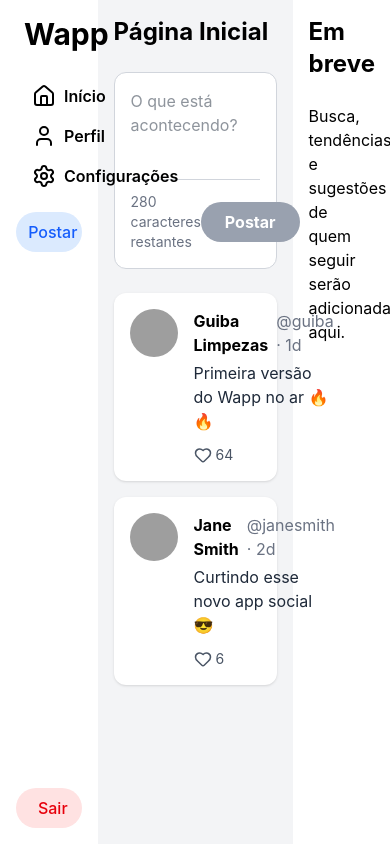
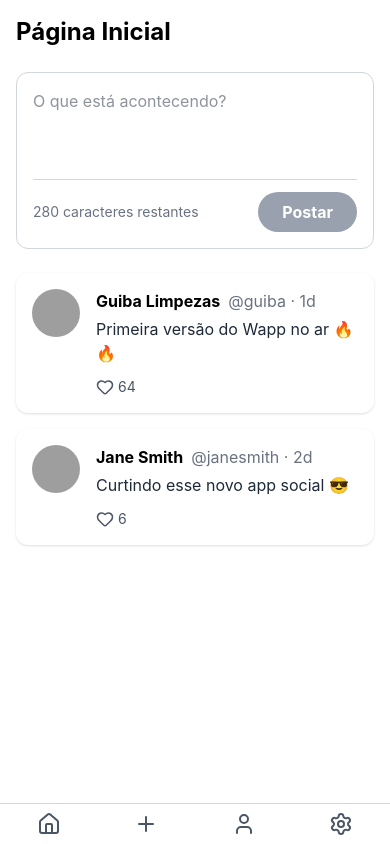
Before and after one commit to vilippi/clone-twitter, a React (Vite) app in the folder wapp/: page / in a window 390 px wide. Built offline with nearby package versions, Linux system fonts and the light colour scheme; grey boxes are pictures that could not be loaded.

Commit message:
Responsividade para celulares adicionada

```diff
--- /dev/null
+++ b/wapp/src/components/common/MobileNav.jsx
@@ -0,0 +1,26 @@
+import { House, User, Plus, Settings } from 'lucide-react'
+import { Link } from 'react-router-dom'
+import { useAuth } from '../../context/AuthContext'
+
+const MobileNav = () => {
+    const { user } = useAuth()
+
+    return (
+        <nav className="fixed bottom-0 left-0 w-full bg-white dark:bg-neutral-900 border-t border-gray-300 dark:border-neutral-700 flex justify-around items-center py-2 z-50 md:hidden">
+            <Link to="/" className="text-gray-600 dark:text-white hover:text-primary">
+                <House />
+            </Link>
+            <Link to="#" className="text-gray-600 dark:text-white hover:text-primary">
+                <Plus />
+            </Link>
+            <Link to={`/profile/${user?.username}`} className="text-gray-600 dark:text-white hover:text-primary">
+                <User />
+            </Link>
+            <Link to="/configuracao"  className="text-gray-600 dark:text-white hover:text-primary">
+                <Settings />
+            </Link>
+        </nav>
+    )
+}
+
+export default MobileNav
--- a/wapp/src/layout/MainLayout.jsx
+++ b/wapp/src/layout/MainLayout.jsx
@@ -7,6 +7,7 @@ import { PencilLine } from 'lucide-react';
 
 import { useAuth } from '../context/AuthContext';
 import { Link } from 'react-router-dom';
+import MobileNav from '../components/common/MobileNav';
 
 const MainLayout = ({ children }) => {
 
@@ -15,10 +16,10 @@ const MainLayout = ({ children }) => {
     return (
 
         // Div que engloba tudo
-        <div className="min-h-screen grid grid-cols-12">
+        <div className="min-h-screen grid grid-cols-1 md:grid-cols-12">
 
             {/* Sidebar Fixa a esquerda (Menu) */}
-            <aside className="col-span-3 p-4 sticky top-0 h-screen dark:bg-neutral-700">
+            <aside className="hidden md:block md:col-span-3 p-4 sticky top-0 h-screen dark:bg-neutral-700">
                 <nav className="flex flex-col justify-between h-full">
 
                     {/* Topo: logo + links */}
@@ -56,12 +57,14 @@ const MainLayout = ({ children }) => {
             </aside>
 
             {/* TimeLine (Conteudo Principal) */}
-            <main className="col-span-6 p-4 bg-gray-100 dark:bg-neutral-700">
+            <main className="col-span-1 md:col-span-6 p-4 bg-white dark:bg-neutral-700">
                 {children}
             </main>
 
+            <MobileNav />
+
             {/* Sidebar Fixa a esquerda (Trends) */}
-            <aside className="col-span-3 p-4 dark:bg-neutral-700">
+            <aside className="hidden md:block md:col-span-3 p-4 dark:bg-neutral-700">
                 <div className="space-y-4">
                     <h1 className="text-2xl font-bold mb-6 dark:text-white">Em breve</h1>
                     <p className=" dark:text-white">
--- a/wapp/src/layout/SidebarLayout.jsx
+++ b/wapp/src/layout/SidebarLayout.jsx
@@ -16,7 +16,7 @@ const SidebarLayout = ({ children }) => {
             <div className="min-h-screen grid grid-cols-12">
 
                 {/* Sidebar Fixa a esquerda (Menu) */}
-                <aside className="col-span-3 p-4 sticky top-0 h-screen dark:bg-neutral-700">
+                <aside className="hidden md:block col-span-3 p-4 sticky top-0 h-screen dark:bg-neutral-700">
                     <nav className="flex flex-col justify-between h-full">
 
                         {/* Topo: logo + links */}
```
